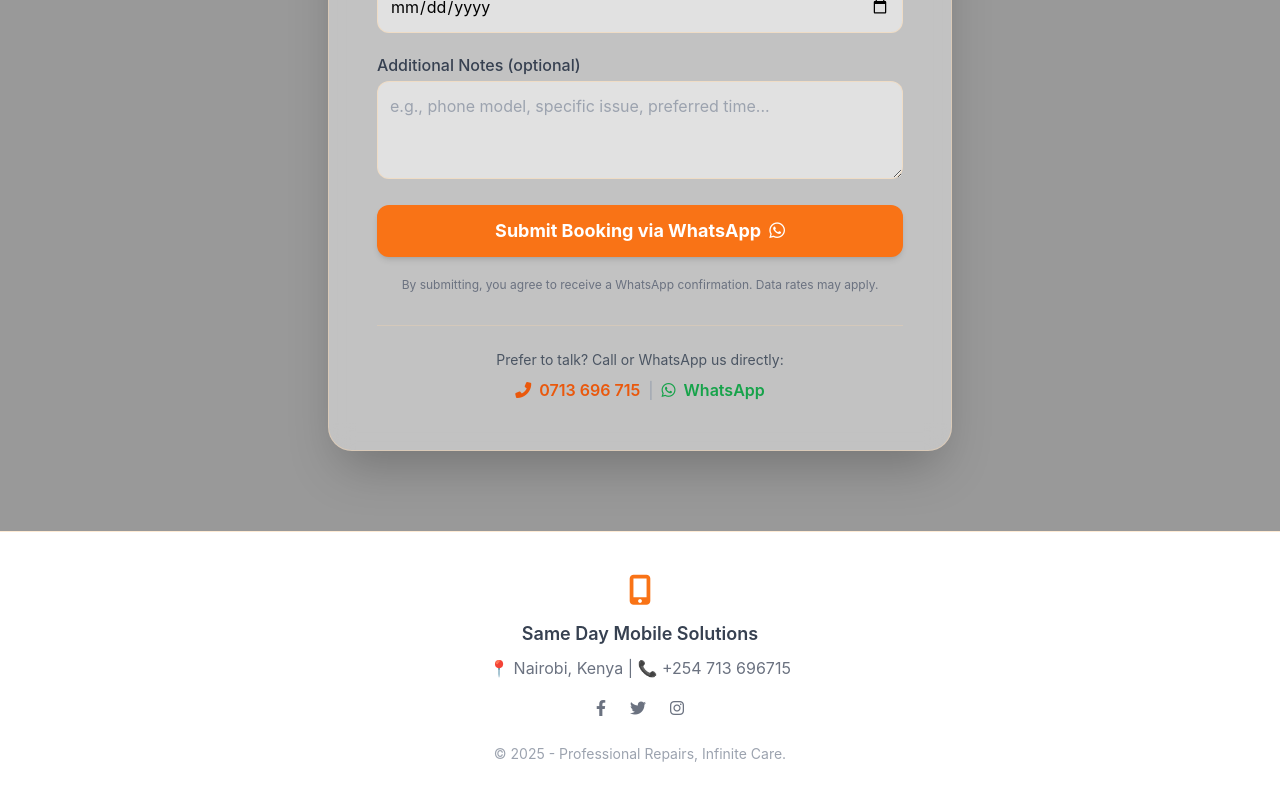
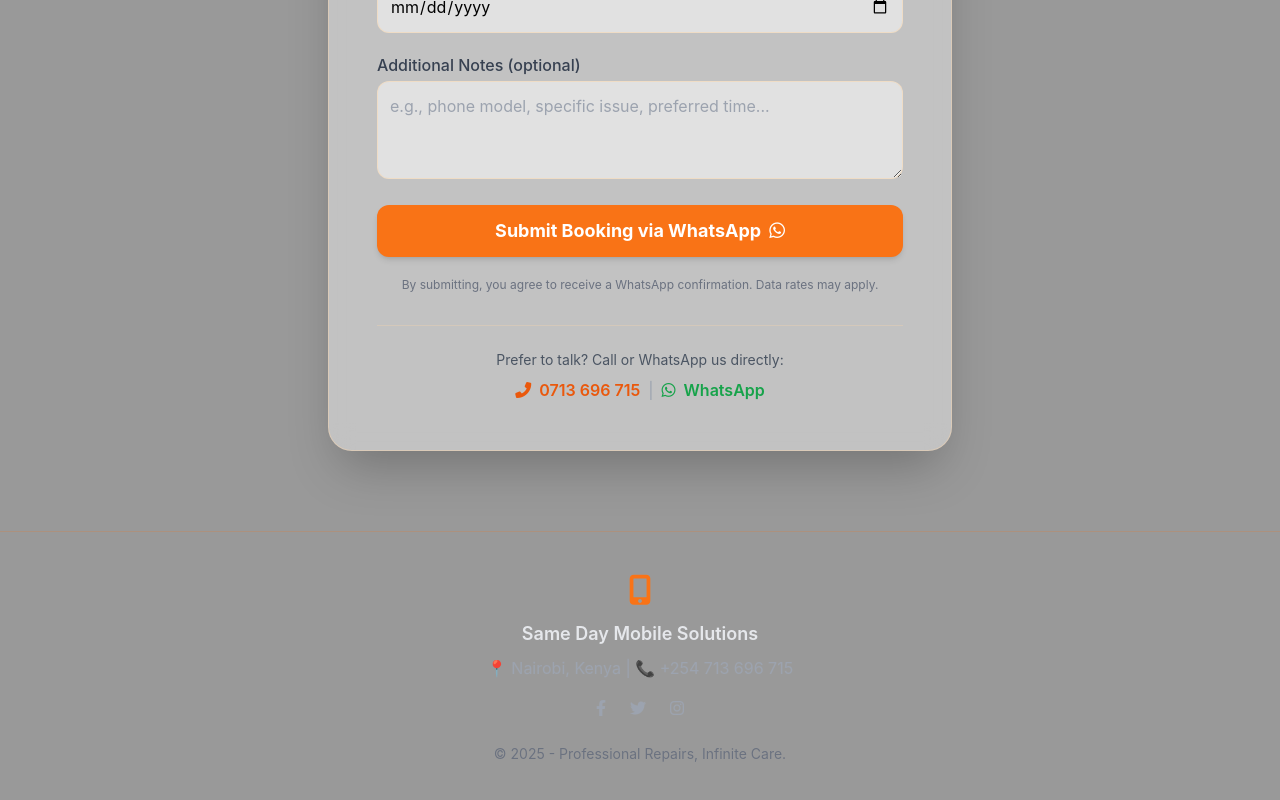
Before and after one commit to paul261722/sameday-mobile, a React (Create React App) app: page /booking in a window 1280 px wide. Shown: the part 1039-1839 px from the top of the page. Built offline with nearby package versions, Linux system fonts and the light colour scheme.

Commit message:
Fix Vercel build errors

```diff
--- a/src/Components/Booking.jsx
+++ b/src/Components/Booking.jsx
@@ -1,5 +1,4 @@
 import { useState } from 'react';
-import { Link } from 'react-router-dom';
 
 const Booking = () => {
   const [form, setForm] = useState({
@@ -50,12 +49,11 @@ Please confirm availability.`;
     }, 5000);
   };
 
-  // New background image – using local logo6.jpg
   const backgroundImageUrl = "/static/logo6.jpg";
 
   return (
     <div className="min-h-screen">
-      {/* Full‑width background image with overlay and text */}
+      {/* Hero section with background image */}
       <section
         className="relative w-full py-24 md:py-32 bg-cover bg-center bg-no-repeat"
         style={{ backgroundImage: `url(${backgroundImageUrl})` }}
--- a/src/Components/Contact.jsx
+++ b/src/Components/Contact.jsx
@@ -1,4 +1,4 @@
-import { useState, useEffect, useRef } from 'react';
+import { useState, useEffect, useRef, useCallback } from 'react';
 
 const Contact = () => {
   const [form, setForm] = useState({ name: '', email: '', message: '' });
@@ -8,6 +8,25 @@ const Contact = () => {
   const mapInstanceRef = useRef(null);
 
   const shopCoords = [-1.2860, 36.8225];
+
+  const initMap = useCallback((L) => {
+    if (mapInstanceRef.current || !mapRef.current) return;
+    const map = L.map(mapRef.current).setView(shopCoords, 16);
+    L.tileLayer('https://{s}.basemaps.cartocdn.com/light_all/{z}/{x}/{y}{r}.png', {
+      attribution: '&copy; <a href="https://www.openstreetmap.org/copyright">OSM</a> &copy; CartoDB',
+      subdomains: 'abcd',
+      maxZoom: 19
+    }).addTo(map);
+    L.marker(shopCoords).addTo(map)
+      .bindPopup(`
+        <b>Same Day Mobile Solutions</b><br />
+        Nyanza House, 1st Floor Shop F17<br />
+        Junction of Gaberon Road & Mfangano Lane<br />
+        Nairobi
+      `)
+      .openPopup();
+    mapInstanceRef.current = map;
+  }, [shopCoords]);
 
   useEffect(() => {
     if (window.L) {
@@ -32,26 +51,7 @@ const Contact = () => {
       };
       document.body.appendChild(script);
     }
-  }, []);
-
-  const initMap = (L) => {
-    if (mapInstanceRef.current || !mapRef.current) return;
-    const map = L.map(mapRef.current).setView(shopCoords, 16);
-    L.tileLayer('https://{s}.basemaps.cartocdn.com/light_all/{z}/{x}/{y}{r}.png', {
-      attribution: '&copy; <a href="https://www.openstreetmap.org/copyright">OSM</a> &copy; CartoDB',
-      subdomains: 'abcd',
-      maxZoom: 19
-    }).addTo(map);
-    L.marker(shopCoords).addTo(map)
-      .bindPopup(`
-        <b>Same Day Mobile Solutions</b><br />
-        Nyanza House, 1st Floor Shop F17<br />
-        Junction of Gaberon Road & Mfangano Lane<br />
-        Nairobi
-      `)
-      .openPopup();
-    mapInstanceRef.current = map;
-  };
+  }, [initMap]);
 
   const handleChange = (e) => setForm({ ...form, [e.target.name]: e.target.value });
 
@@ -214,7 +214,7 @@ Please reply to this inquiry.`;
         </div>
       </section>
 
-      {/* Map section – unchanged, without background image */}
+      {/* Map section – unchanged */}
       <section className="py-20 container mx-auto px-6">
         <div className="max-w-6xl mx-auto bg-white/40 backdrop-blur-md rounded-2xl p-4 border border-orange-200/40 shadow-md">
           <div ref={mapRef} className="h-80 w-full rounded-xl overflow-hidden"></div>
--- a/src/Components/Footer.jsx
+++ b/src/Components/Footer.jsx
@@ -1,16 +1,37 @@
 const Footer = () => {
   return (
-    <footer className="bg-white/40 backdrop-blur-md border-t border-orange-200/50 py-10 text-gray-600">
+    <footer className="bg-black/40 backdrop-blur-md border-t border-orange-500/20 py-10 text-gray-300">
       <div className="container mx-auto px-6 text-center">
         <i className="fas fa-mobile-alt text-3xl mb-3 text-orange-500"></i>
-        <p className="text-lg font-semibold text-gray-700">Same Day Mobile Solutions</p>
-        <p className="mt-2 text-gray-500">📍 Nairobi, Kenya | 📞 +254 713 696715</p>
+        <p className="text-lg font-semibold text-gray-200">Same Day Mobile Solutions</p>
+        <p className="mt-2 text-gray-400">📍 Nairobi, Kenya | 📞 +254 713 696 715</p>
         <div className="flex justify-center space-x-6 mt-4">
-          <a href="#" className="text-gray-500 hover:text-orange-500 transition-colors"><i className="fab fa-facebook-f"></i></a>
-          <a href="#" className="text-gray-500 hover:text-orange-500 transition-colors"><i className="fab fa-twitter"></i></a>
-          <a href="#" className="text-gray-500 hover:text-orange-500 transition-colors"><i className="fab fa-instagram"></i></a>
+          <a
+            href="https://facebook.com"
+            target="_blank"
+            rel="noopener noreferrer"
+            className="text-gray-400 hover:text-orange-500 transition-colors"
+          >
+            <i className="fab fa-facebook-f"></i>
+          </a>
+          <a
+            href="https://twitter.com"
+            target="_blank"
+            rel="noopener noreferrer"
+            className="text-gray-400 hover:text-orange-500 transition-colors"
+          >
+            <i className="fab fa-twitter"></i>
+          </a>
+          <a
+            href="https://instagram.com"
+            target="_blank"
+            rel="noopener noreferrer"
+            className="text-gray-400 hover:text-orange-500 transition-colors"
+          >
+            <i className="fab fa-instagram"></i>
+          </a>
         </div>
-        <p className="text-sm mt-6 text-gray-400">© 2025 - Professional Repairs, Infinite Care.</p>
+        <p className="text-sm mt-6 text-gray-500">© 2025 - Professional Repairs, Infinite Care.</p>
       </div>
     </footer>
   );
```
